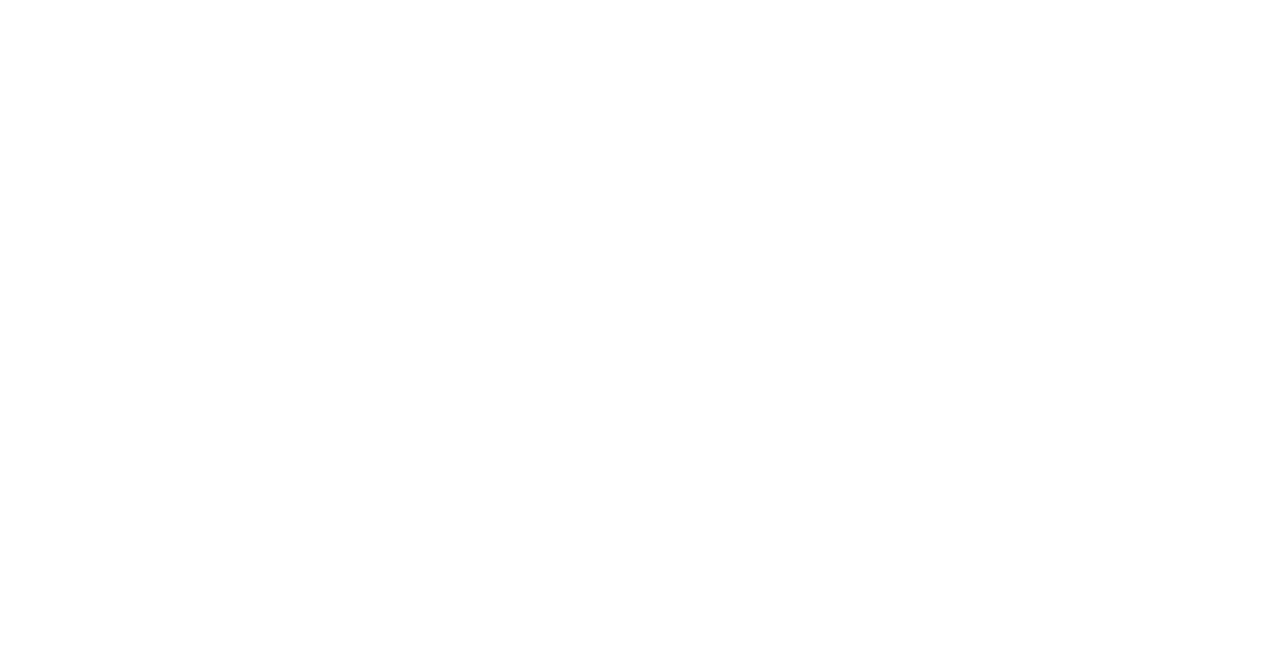
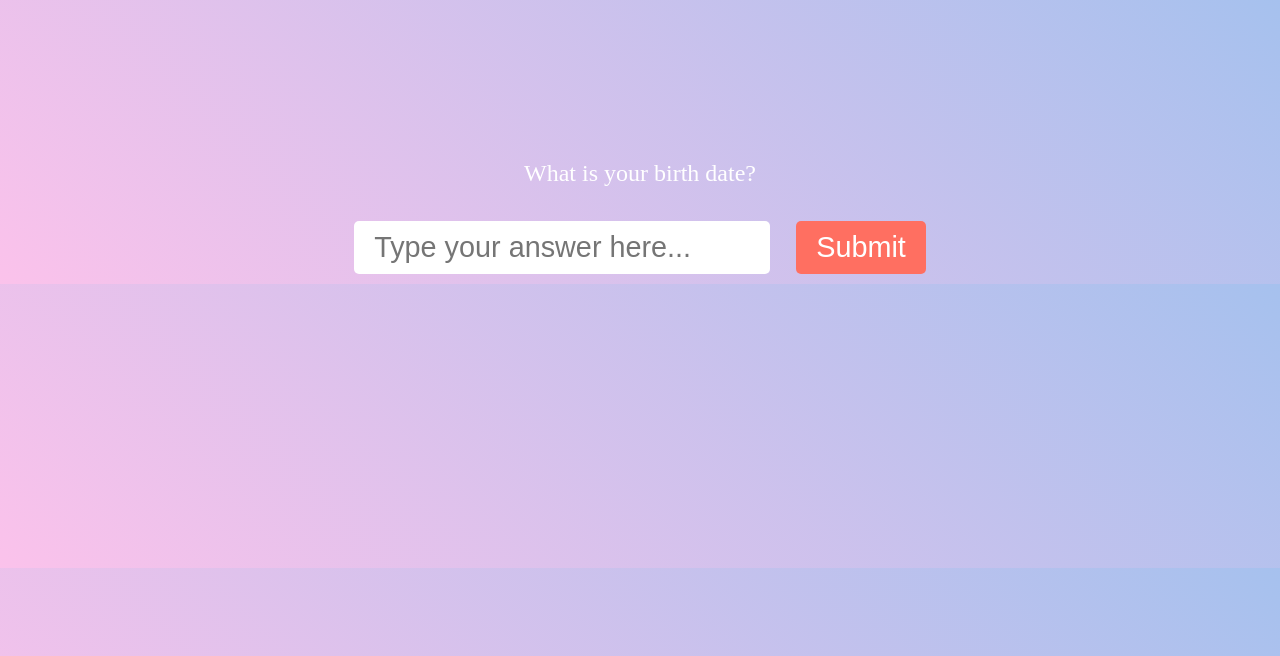
Before and after one commit to bbnamezz/birthday-website, a plain HTML site: page index.html in a window 1280 px wide. Shown: the top 656 px of the page. Drawn offline with Linux system fonts and the light colour scheme.

Commit message:
Add files via upload

```diff
--- a/index.html
+++ b/index.html
@@ -75,6 +75,11 @@
         .character-right {
             right: 10px;
         }
+
+        @keyframes fall {
+            0% { transform: translateY(0); }
+            100% { transform: translateY(100vh); }
+        }
     </style>
 </head>
 <body>
@@ -91,7 +96,7 @@
 
     <!-- Background Music -->
     <audio autoplay loop>
-        <source src="c:\Users\Lenovo\Downloads\nayeon-happy-birthday-to-you-mp3.mp3" type="audio/mp3">
+        <source src="nayeon-happy-birthday-to-you-mp3.mp3" type="audio/mp3">
         Your browser does not support the audio tag.
     </audio>
 
@@ -117,6 +122,10 @@
         const answerElement = document.getElementById('answer');
         const finalMessage = document.getElementById('final-message');
 
+        window.onload = () => {
+            questionContainer.style.display = "block";
+        };
+
         function nextQuestion() {
             const answer = answerElement.value;
             if (questions[currentQuestion].type === "text" && !answer) {
@@ -131,12 +140,13 @@
 
                 if (currentQ.type === "yesno") {
                     answerElement.style.display = "none";
-                    document.querySelectorAll('button').forEach(btn => btn.style.display = "none");
-                    questionContainer.innerHTML += `
+                    questionContainer.innerHTML = `
+                        <p id="question">${currentQ.text}</p>
                         <button onclick="nextQuestion()">Yes</button>
                         <button onclick="nextQuestion()">No</button>
                     `;
                 } else {
+                    answerElement.style.display = "block";
                     answerElement.value = "";
                 }
             } else {
```
Also changed, not shown: 1 other file.
